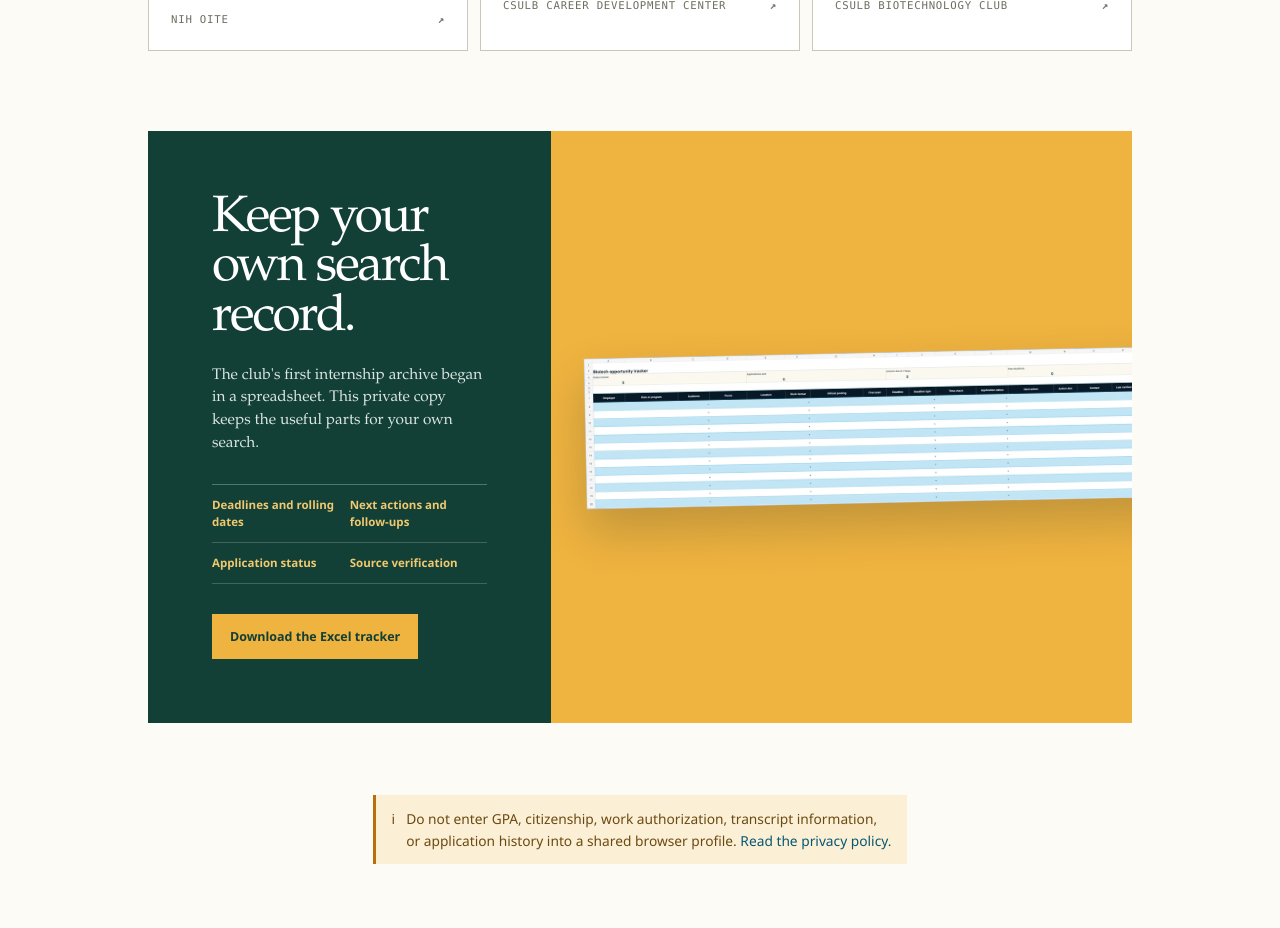
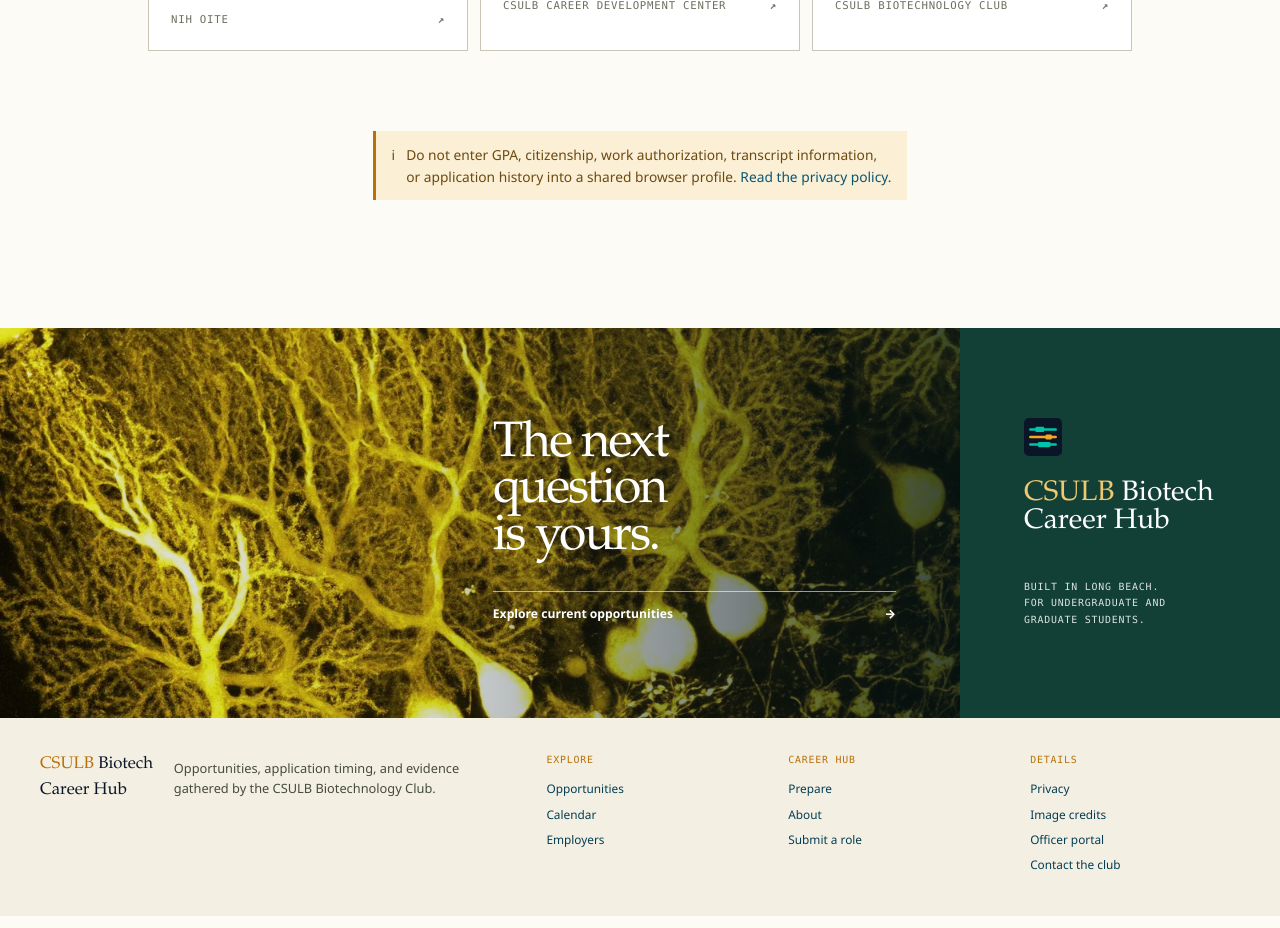
Before and after one commit to austinesparza/csulb-biotech-career-hub, a Next.js app: page /eligibility in a window 1280 px wide. Shown: the part 3160-4088 px from the top of the page. Built offline with nearby package versions, Linux system fonts and the light colour scheme.

Commit message:
Remove student tracker from Prepare

```diff
--- a/src/app/eligibility/page.tsx
+++ b/src/app/eligibility/page.tsx
@@ -142,38 +142,6 @@
         </div>
       </section>
 
-      <section className="student-tracker site-wrap" aria-labelledby="student-tracker-title">
-        <div className="student-tracker-copy">
-          <h2 id="student-tracker-title">Keep your own search record.</h2>
-          <p>
-            The club&apos;s first internship archive began in a spreadsheet. This private
-            copy keeps the useful parts for your own search.
-          </p>
-          <div className="student-tracker-points" aria-label="Tracker contents">
-            <span>Deadlines and rolling dates</span>
-            <span>Next actions and follow-ups</span>
-            <span>Application status</span>
-            <span>Source verification</span>
-          </div>
-          <a
-            className="tracker-download"
-            href="/downloads/CSULB-Biotech-Career-Hub-Opportunity-Tracker.xlsx"
-            download
-          >
-            Download the Excel tracker
-          </a>
-        </div>
-        <div className="student-tracker-preview" aria-hidden="true">
-          <Image
-            src="/brand/student-tracker-preview.webp"
-            alt=""
-            width={1400}
-            height={342}
-            sizes="(max-width: 820px) 100vw, 52vw"
-          />
-        </div>
-      </section>
-
       <div className="notice prepare-privacy site-wrap">
         <span aria-hidden="true">i</span>
         <span>Do not enter GPA, citizenship, work authorization, transcript information, or application history into a shared browser profile. <Link href="/privacy">Read the privacy policy.</Link></span>
--- a/src/app/globals.css
+++ b/src/app/globals.css
@@ -847,16 +847,6 @@
 .prepare-hero-copy h1 { max-width: 12.5ch; font-size: clamp(3.7rem, 5.7vw, 5.9rem); line-height: .96; }
 .prepare-hero-image { min-height: 500px; }
 .prepare-hero-image img { object-position: 58% center; filter: saturate(.88) contrast(1.03); }
-.student-tracker { display: grid; grid-template-columns: minmax(340px, .82fr) minmax(0, 1.18fr); min-height: 410px; margin-bottom: 72px; padding: 0; overflow: hidden; background: #123f36; color: white; }
-.student-tracker-copy { display: grid; align-content: center; padding: clamp(38px, 5vw, 70px); }
-.student-tracker h2 { max-width: 10ch; color: white; font-size: clamp(2.5rem, 4vw, 4.2rem); font-weight: 500; letter-spacing: -.04em; line-height: .96; }
-.student-tracker-copy > p { max-width: 37ch; margin-top: 22px; color: #dbe5e1; font-family: var(--serif); font-size: .96rem; line-height: 1.48; }
-.student-tracker-points { display: grid; grid-template-columns: repeat(2, minmax(0, 1fr)); margin-top: 28px; border-top: 1px solid rgba(255,255,255,.28); }
-.student-tracker-points span { padding: 11px 12px 11px 0; border-bottom: 1px solid rgba(255,255,255,.2); color: #efc86f; font-size: .72rem; font-weight: 750; }
-.tracker-download { display: inline-flex; width: fit-content; margin-top: 30px; background: #efb33f; padding: 13px 18px; color: #123f36; font-size: .78rem; font-weight: 800; text-decoration: none; }
-.tracker-download:hover { background: #f3c55f; color: #123f36; }
-.student-tracker-preview { display: flex; min-width: 0; align-items: center; overflow: hidden; padding: 34px 0 34px 34px; background: #efb33f; }
-.student-tracker-preview img { display: block; width: 112%; max-width: none; height: auto; border: 1px solid rgba(7,25,39,.24); background: white; box-shadow: 0 22px 48px rgba(7,25,39,.2); transform: rotate(-1.2deg); }
 .about-hero { grid-template-columns: minmax(0, 1fr) minmax(430px, .95fr); min-height: 600px; }
 .about-hero h1 { max-width: 11.5ch; font-size: clamp(3.8rem, 5.7vw, 5.9rem); line-height: .95; }
 .about-hero p { max-width: 50ch; font-size: 1.08rem; line-height: 1.55; }
@@ -894,8 +884,6 @@
   .deadline-exporter { grid-template-columns: 1fr; }
   .deadline-export-actions { grid-column: auto; }
   .company-directory-grid { grid-template-columns: 1fr; }
-  .student-tracker { grid-template-columns: 1fr; }
-  .student-tracker-preview { min-height: 330px; }
   .footer-banner { grid-template-columns: minmax(0, 1.7fr) minmax(250px, .8fr); }
   .footer-banner-copy { width: min(52%, 420px); }
 }
@@ -909,11 +897,6 @@
   .company-status-tabs { display: flex; width: 100%; overflow-x: auto; border-radius: 4px; }
   .company-status-tabs button { flex: none; border-radius: 2px; }
   .prepare-hero-copy h1, .about-hero h1 { max-width: 12ch; font-size: clamp(3rem, 14vw, 4.5rem); }
-  .student-tracker { margin-bottom: 48px; }
-  .student-tracker-copy { padding: 38px 26px 44px; }
-  .student-tracker-points { grid-template-columns: 1fr; }
-  .student-tracker-preview { min-height: 250px; padding: 26px 0 26px 22px; }
-  .student-tracker-preview img { width: 125%; }
   .footer-banner { grid-template-columns: 1fr; }
   .footer-banner-media, .footer-banner-image { min-height: 360px; height: 360px; }
   .footer-banner-copy { top: auto; right: 24px; bottom: 28px; left: 24px; width: auto; transform: none; }
```
Also changed, not shown: public/brand/student-tracker-preview.webp (deleted), 1 other file (tests, documents, lock files or other folders).
